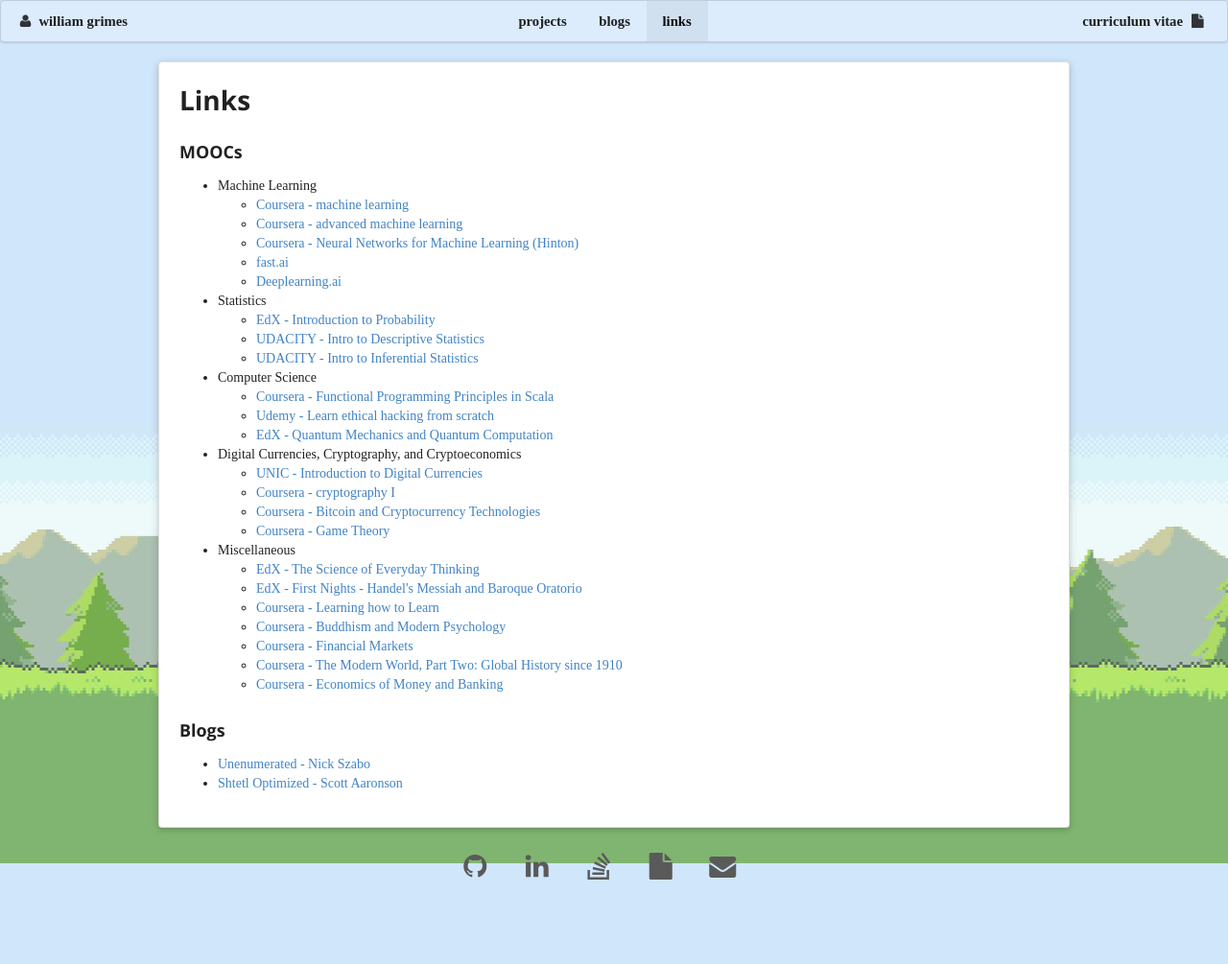
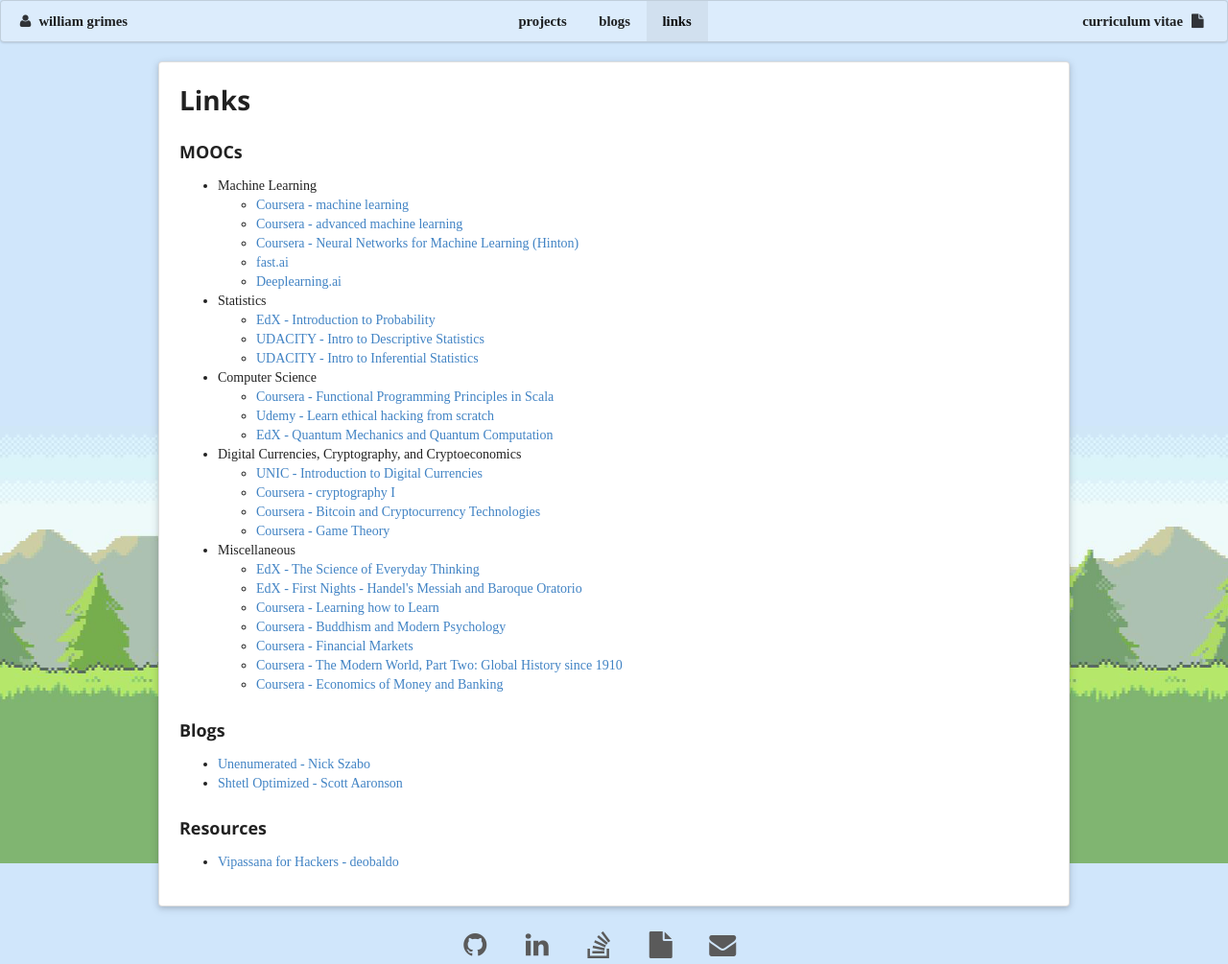
Before and after one commit to williamgrimes/williamgrimes.github.io, a Jekyll site: the page built from pages/links.md, in a window 1280 px wide. Shown: the whole page at 96% size. Built offline with Jekyll 4.4.1, drawn with Linux system fonts in a browser that asks for light colours; before the commit the page ends 923 px from its top, so only the background shows below that.

Commit message:
added resources

```diff
--- a/pages/links.md
+++ b/pages/links.md
@@ -147,3 +147,12 @@
        </a>
    </li>
 </ul>
+
+### Resources
+<ul>
+   <li>
+       <a href="https://github.com/deobald/vipassana-for-hackers/blob/master/vipassana-for-hackers.pdf" target="_blank">
+           Vipassana for Hackers - deobaldo
+       </a>
+   </li>
+</ul>
```
